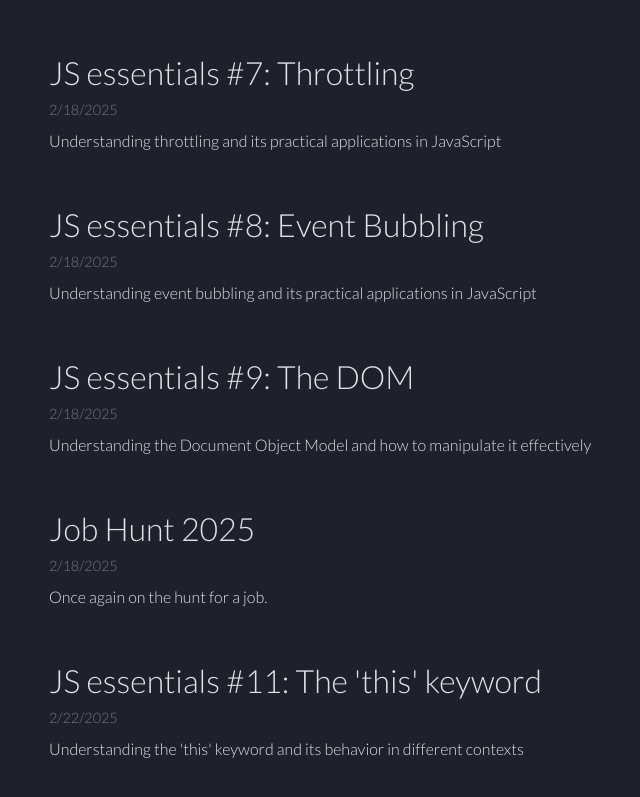
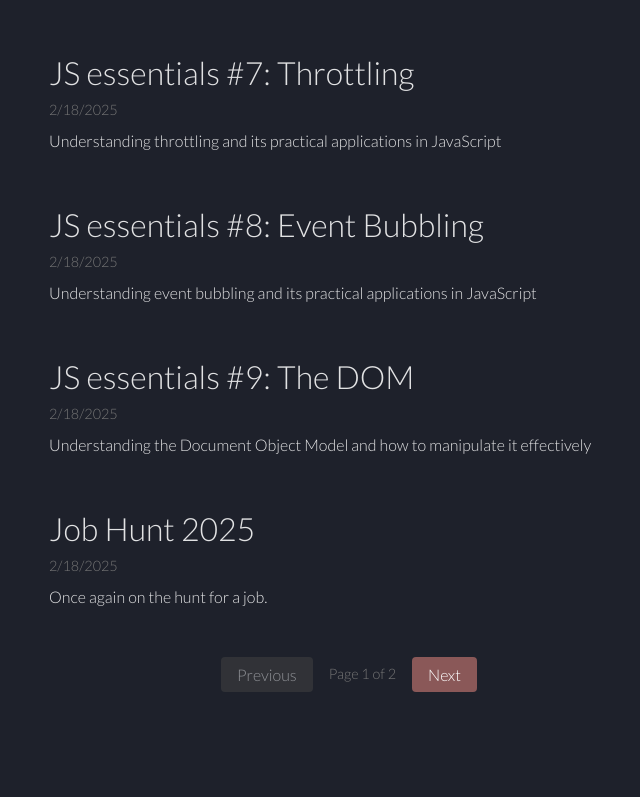
Before and after one commit to rum-n/rmanev9, a React (Vite) app: page /writing in a window 1280 px wide. Shown: the part 1136-1933 px from the top of the page, without its empty margins (323-963 px from the left). After the commit the page ends 1860 px from the top, so only its background shows below. Built offline with nearby package versions, Linux system fonts and the light colour scheme.

Commit message:
add pagination to blog

```diff
--- a/src/pages/Writing.tsx
+++ b/src/pages/Writing.tsx
@@ -74,9 +74,40 @@ const Tag = styled.button<{ isActive: boolean }>`
   }
 `;
 
+const PaginationContainer = styled.div`
+  display: flex;
+  justify-content: center;
+  align-items: center;
+  gap: 1rem;
+  margin-top: 2rem;
+`;
+
+const PaginationButton = styled.button<{ disabled: boolean }>`
+  padding: 0.5rem 1rem;
+  border-radius: 4px;
+  background-color: ${props => props.disabled ? '#444' : '#8a5858'};
+  color: white;
+  cursor: ${props => props.disabled ? 'not-allowed' : 'pointer'};
+  opacity: ${props => props.disabled ? 0.5 : 1};
+  border: none;
+  transition: all 0.2s ease-in-out;
+
+  &:hover:not(:disabled) {
+    background-color: #6d4646;
+  }
+`;
+
+const PageInfo = styled.span`
+  color: #777;
+  font-size: 0.9rem;
+`;
+
+const POSTS_PER_PAGE = 10;
+
 export const Writing = () => {
   const navigate = useNavigate();
   const [selectedTags, setSelectedTags] = useState<string[]>([]);
+  const [currentPage, setCurrentPage] = useState(1);
 
   const allTags = Array.from(
     new Set(
@@ -89,12 +120,20 @@ export const Writing = () => {
     selectedTags.some(tag => post.tags.includes(tag))
   );
 
+  // Calculate pagination
+  const totalPages = Math.ceil(filteredPosts.length / POSTS_PER_PAGE);
+  const paginatedPosts = filteredPosts.slice(
+    (currentPage - 1) * POSTS_PER_PAGE,
+    currentPage * POSTS_PER_PAGE
+  );
+
   const toggleTag = (tag: string) => {
     setSelectedTags(prev =>
       prev.includes(tag)
         ? prev.filter(t => t !== tag)
         : [...prev, tag]
     );
+    setCurrentPage(1); // Reset to first page when filtering
   };
 
   return (
@@ -113,7 +152,7 @@ export const Writing = () => {
           ))}
         </TagsContainer>
         <BlogList>
-          {filteredPosts.map((post) => (
+          {paginatedPosts.map((post) => (
             <BlogPost
               key={post.id}
               onClick={() => navigate(`/writing/${post.slug}`)}
@@ -126,6 +165,23 @@ export const Writing = () => {
             </BlogPost>
           ))}
         </BlogList>
+        {totalPages > 1 && (
+          <PaginationContainer>
+            <PaginationButton
+              onClick={() => setCurrentPage(prev => Math.max(1, prev - 1))}
+              disabled={currentPage === 1}
+            >
+              Previous
+            </PaginationButton>
+            <PageInfo>Page {currentPage} of {totalPages}</PageInfo>
+            <PaginationButton
+              onClick={() => setCurrentPage(prev => Math.min(totalPages, prev + 1))}
+              disabled={currentPage === totalPages}
+            >
+              Next
+            </PaginationButton>
+          </PaginationContainer>
+        )}
       </TitleBox>
     </Layout>
   );
```
